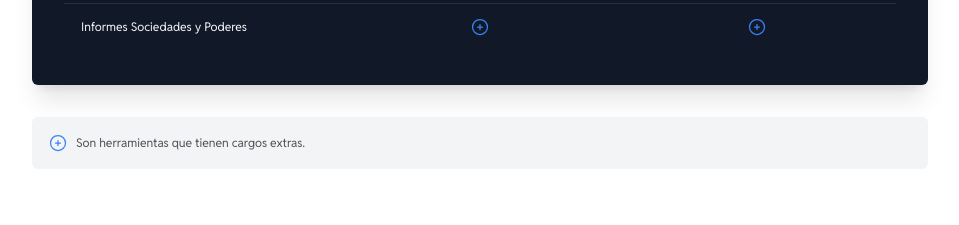
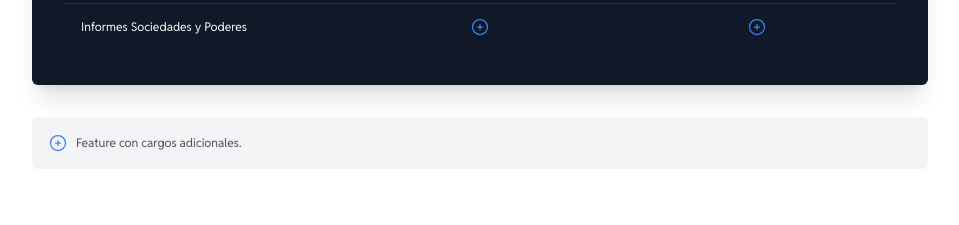
Before and after one commit to ecostabal/taliafrontend, a React (Vite) app: page / in a window 1280 px wide. Shown: the part 3860-4085 px from the top of the page, without its empty margins (160-1119 px from the left). Built offline with nearby package versions, Linux system fonts and the light colour scheme.

Commit message:
littlefixes

```diff
--- a/src/components/Footer.jsx
+++ b/src/components/Footer.jsx
@@ -4,8 +4,8 @@ import { RoutePaths } from '../general/RoutePaths';
 const navigation = {
     main: [
       { name: 'Home', to: RoutePaths.HOME },
-      { name: 'Contáctanos', to: RoutePaths.DEMOLEAD },
-      { name: 'Nosotros', to: '#' },
+      { name: 'Contáctanos', to: RoutePaths.CONTACTANOS },
+      { name: 'Nosotros', to: RoutePaths.NOSOTROS },
       { name: 'Ingresa', to: 'https://app.talia.cl' },
     ],
   }
--- a/src/components/PlansComparative.jsx
+++ b/src/components/PlansComparative.jsx
@@ -58,7 +58,7 @@ export default function PlansComparative() {
   return (
     <div className="isolate mx-auto hidden max-w-6xl md:block">
       <div className="relative mx-32 mb-24">
-        <table className="w-full table-fixed border-separate border-spacing-x-8 shadow-xl rounded-md bg-gray-900 p-4 pb-8 text-left">
+        <table className="w-full table-fixed border-separate border-spacing-x-8 rounded-md bg-gray-900 p-4 pb-8 text-left shadow-xl">
           <colgroup>
             <col className="w-1/3" />
             <col className="w-1/3" />
@@ -131,8 +131,8 @@ export default function PlansComparative() {
               aria-hidden="true"
               className="h-5 w-5 text-blue-500"
             />
-            <p className="ml-2 text-xs font-reddit text-zinc-600">
-              Son herramientas que tienen cargos extras.
+            <p className="ml-2 font-reddit text-xs text-zinc-600">
+              Feature con cargos adicionales.
             </p>
           </div>
         </div>
```
